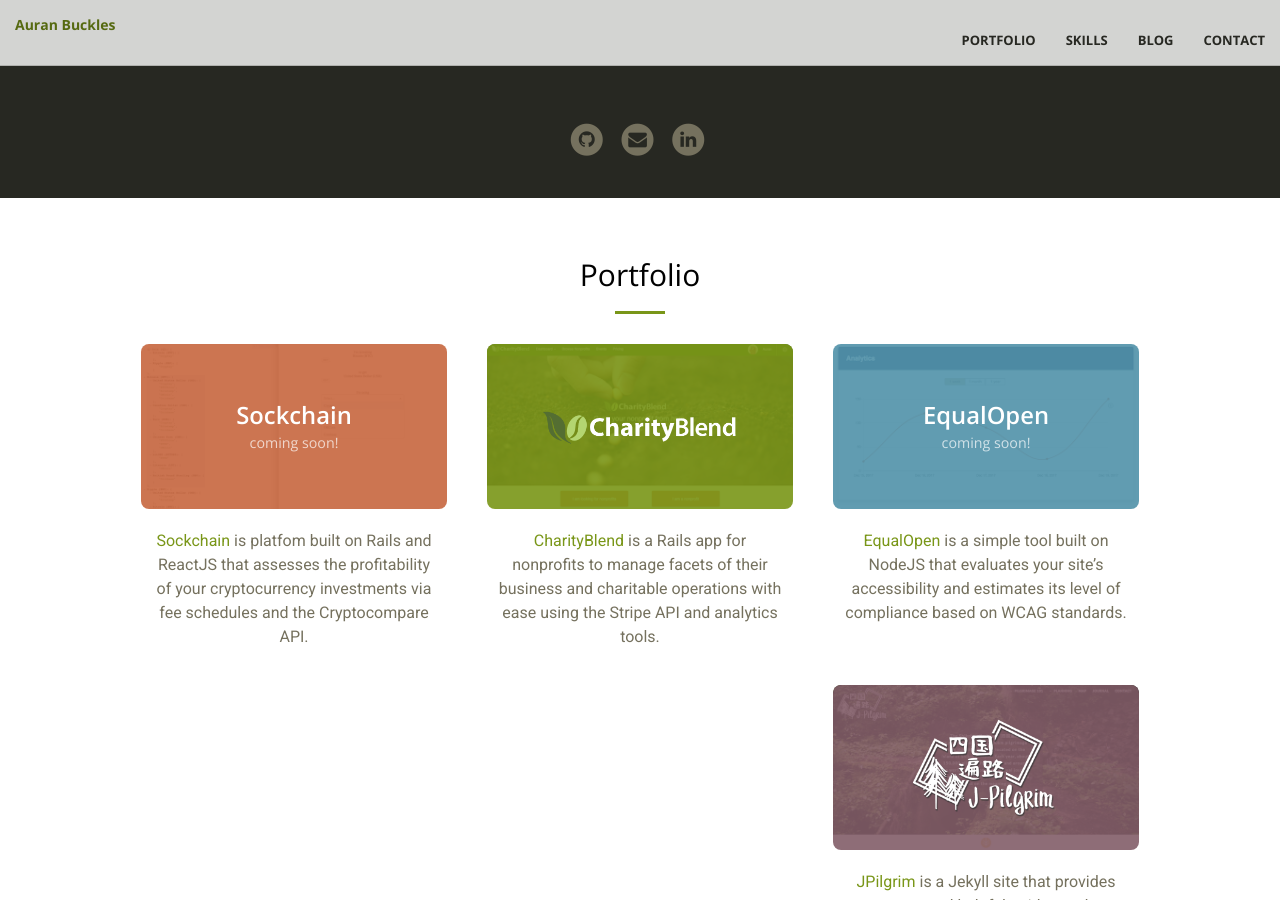
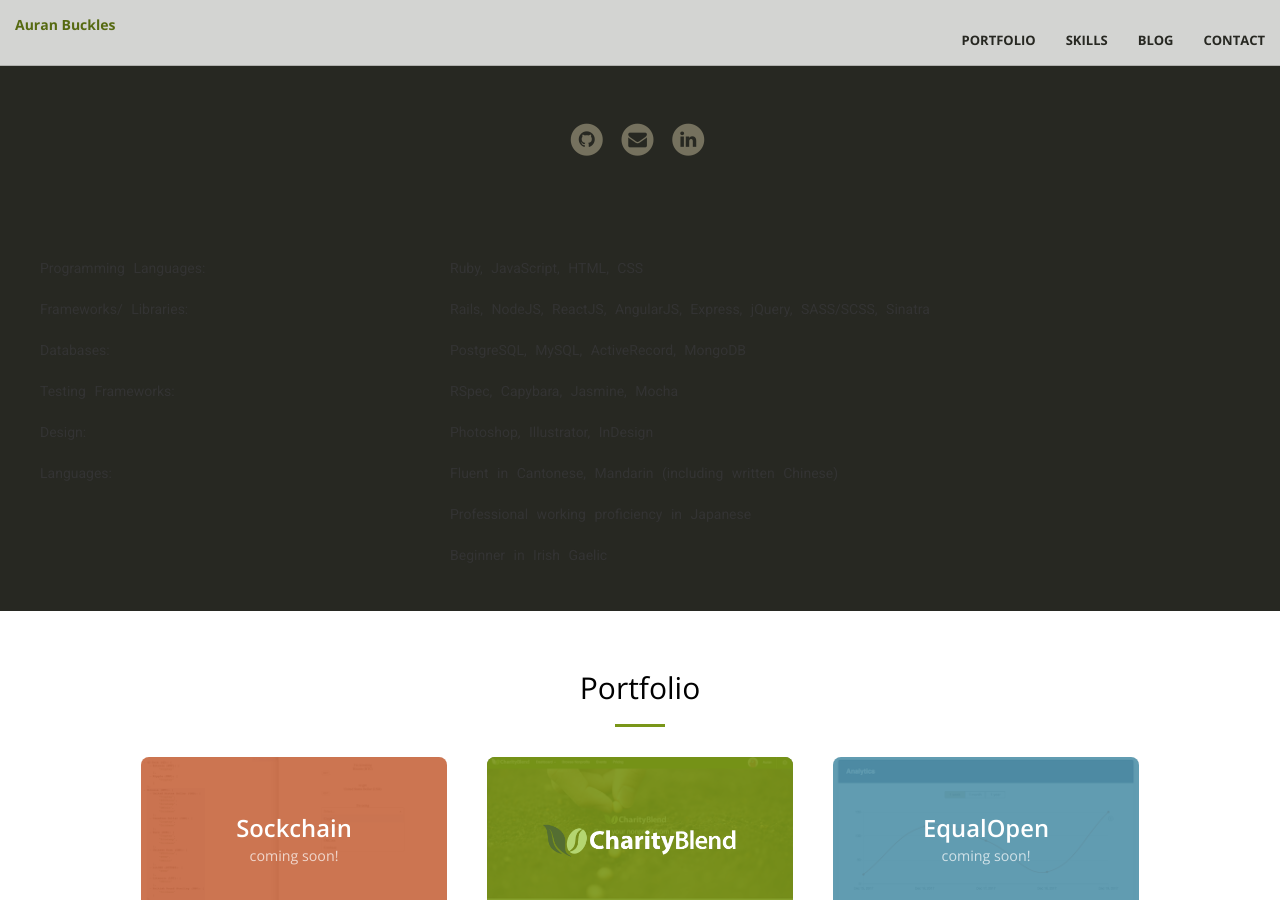
Before and after one commit to auranbuckles/auranbuckles, a Jekyll site: the page built from index.html, in a window 1280 px wide and 900 px high, scrolled down 582 px. Built offline with Jekyll 4.4.1, drawn with Linux system fonts in a browser that asks for light colours; nearby versions of some CDN libraries.

Commit message:
skills section content

```diff
--- a/_includes/skills.html
+++ b/_includes/skills.html
@@ -1,5 +1,5 @@
 <section id="skills">
-<!--   <div class="container-fluid">
+  <!-- <div class="container-fluid">
     <div class="row">
       <div class="col-lg-12 text-center">
         <h2 class="section-heading">Skills</h2>
@@ -8,15 +8,55 @@
     </div>
   </div> -->
   <div class="container-fluid">
-    <div class="row">
-      <!-- <div class="col-md-6 skills-box">
-        <div class="legal-box">
-          <h3>Legal Research & Analysis</h3>
-          <p class="text-muted">Graduated from Fordham Law in Feb 2017; worked at both boutique and international firms in the areas of privacy, compliance, and intellectual property.</p>
+    <div class="skills-container">
+      <div class="row">
+        <div class="col-xs-12 col-sm-4">
+          <p>Programming Languages:</p>
         </div>
-      </div> -->
-      <div class="col-xs-12 skills-box">
-        <div class="tech-box">
+        <div class="col-xs-12 col-sm-8">
+          <p>Ruby, JavaScript, HTML, CSS</p>
+        </div>
+      </div>
+      <div class="row">
+        <div class="col-xs-12 col-sm-4">
+          <p>Frameworks/ Libraries:</p>
+        </div>
+        <div class="col-xs-12 col-sm-8">
+          <p>Rails, NodeJS, ReactJS, AngularJS, Express, jQuery, SASS/SCSS, Sinatra</p>
+        </div>
+      </div>
+      <div class="row">
+        <div class="col-xs-12 col-sm-4">
+          <p>Databases:</p>
+        </div>
+        <div class="col-xs-12 col-sm-8">
+          <p>PostgreSQL, MySQL, ActiveRecord, MongoDB</p>
+        </div>
+      </div>
+      <div class="row">
+        <div class="col-xs-12 col-sm-4">
+          <p>Testing Frameworks:</p>
+        </div>
+        <div class="col-xs-12 col-sm-8">
+          <p>RSpec, Capybara, Jasmine, Mocha</p>
+        </div>
+      </div>
+      <div class="row">
+        <div class="col-xs-12 col-sm-4">
+          <p>Design:</p>
+        </div>
+        <div class="col-xs-12 col-sm-8">
+          <p>Photoshop, Illustrator, InDesign</p>
+        </div>
+      </div>
+      <div class="row">
+        <div class="col-xs-12 col-sm-4">
+          <p>Languages:</p>
+        </div>
+        <div class="col-xs-12 col-sm-8">
+          <p class="no-margin">Fluent in Cantonese, Mandarin (including written Chinese)</p>
+          <p class="no-margin">Professional working proficiency in Japanese</p>
+          <p>Beginner in Irish Gaelic</p>
         </div>
       </div>
     </div>
--- a/_layouts/page.html
+++ b/_layouts/page.html
@@ -12,8 +12,8 @@
   {% include header.html %}
   {% comment %}
   {% include about.html %}
+  {% endcomment %}
   {% include skills.html %}
-  {% endcomment %}
   {% include portfolio.html %}
   {% comment %}
   {% include blog.html %}
```
